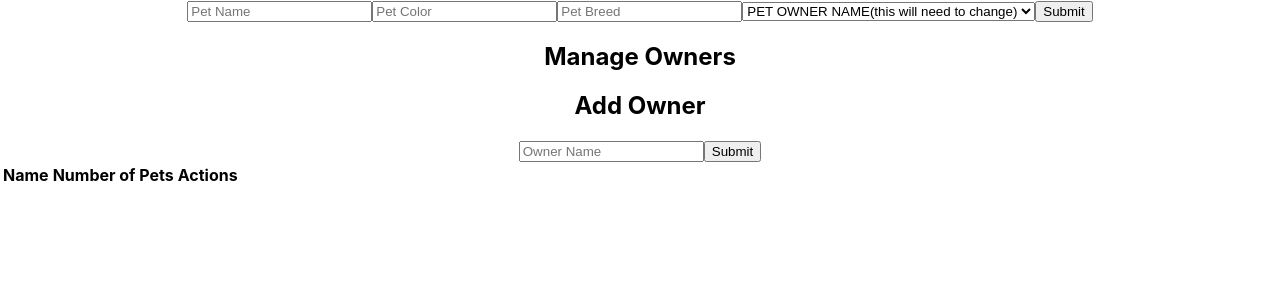
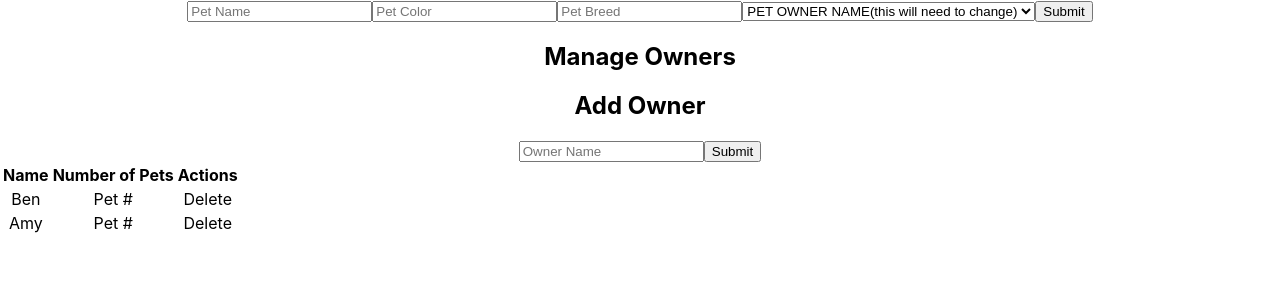
Before and after one commit to jjschubert/pet-hotel, a React (Create React App) app: page / in a window 1280 px wide. Shown: the top 300 px of the page. Built offline with nearby package versions, Linux system fonts and the light colour scheme.

Commit message:
table data

```diff
--- a/src/components/OwnerTable/OwnerItem.jsx
+++ b/src/components/OwnerTable/OwnerItem.jsx
@@ -4,7 +4,11 @@ import { connect } from 'react-redux';
 class ownerListItem extends Component {
     render() {
         return (
-            <tr></tr>
+            <tr>
+                <td>{this.props.owner.name}</td>
+                <td>Pet #</td>
+                <td>Delete</td>
+            </tr>
         );
     }
 }
--- a/src/components/OwnerTable/OwnerTable.jsx
+++ b/src/components/OwnerTable/OwnerTable.jsx
@@ -9,7 +9,11 @@ class OwnerTable extends Component {
         heading: 'Class Component',
     };
 
+
+
     render() {
+        const ownerList = [ {id: 1, name: 'Ben'}, {id: 2, name: 'Amy'}]
+
         return (
             <div>
                 <h2>Manage Owners</h2>
@@ -24,9 +28,19 @@ class OwnerTable extends Component {
                     </tr>
                     </thead>
                    <tbody>
-                       {this.props.reduxState.ownerReducer.map((owner) => {
+                       {/* uncomment this to use reducer data */}
+                       {/* {this.props.reduxState.ownerReducer.map((owner) => {
                            return(
                                <OwnerItem key={owner.id} />
+                           )
+                       })} */}
+                       {ownerList.map((owner) => {
+                           return(
+                            <tr>
+                            <td>{owner.name}</td>
+                            <td>Pet #</td>
+                            <td>Delete</td>
+                        </tr>
                            )
                        })}
                        <tr></tr>
--- a/src/index.js
+++ b/src/index.js
@@ -88,6 +88,7 @@ const petsReducer = (state = [], action) => {
   }
 }
 
+
 const ownerReducer = (state = [], action) => {
   switch (action.type) {
     case 'SET_OWNERS':
```
